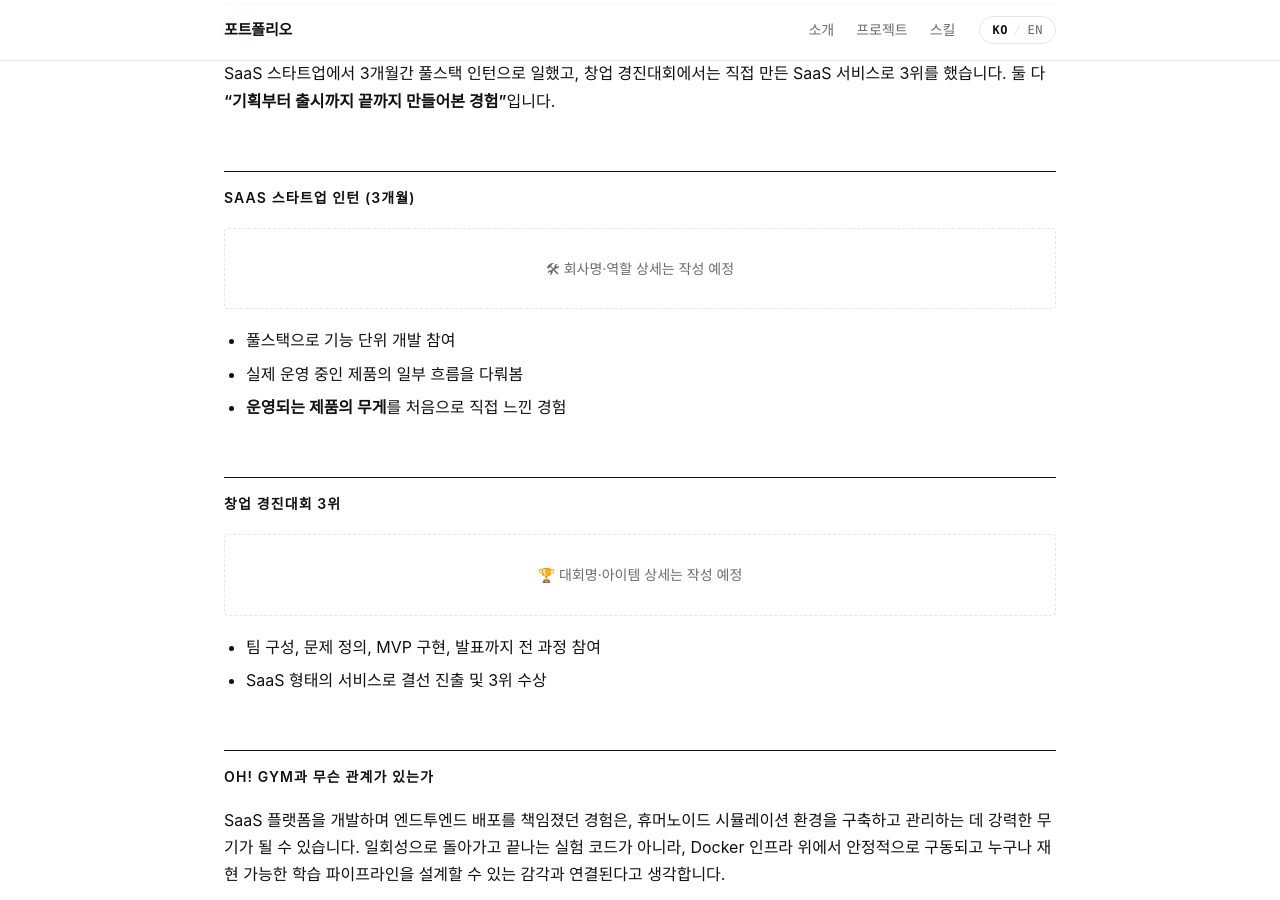
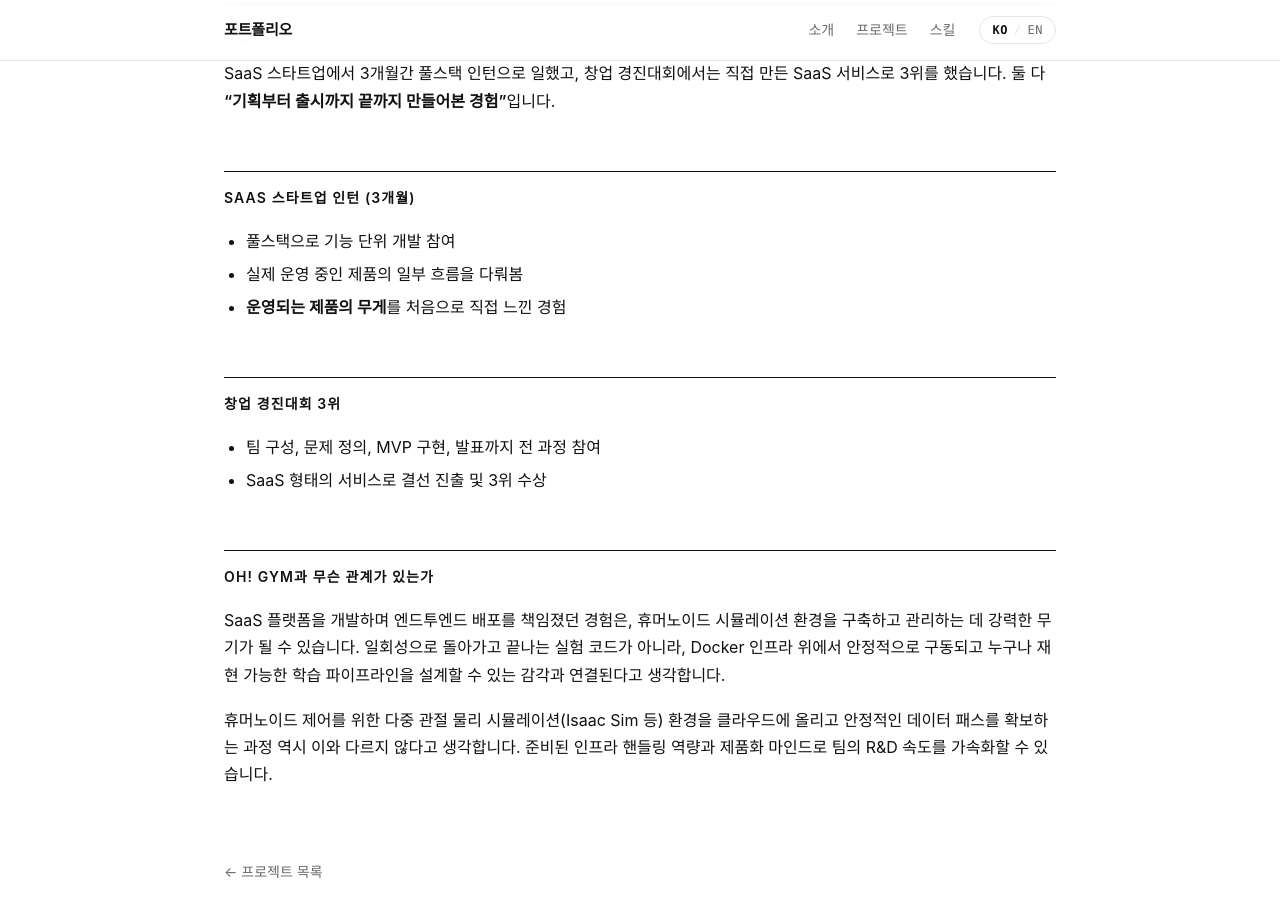
Before and after one commit to wang-gw/portfolio, a Jekyll site: the page built from _projects/saas.md, in a window 1280 px wide and 900 px high, scrolled down 387 px. Built offline with Jekyll 4.4.1, drawn with Linux system fonts in a browser that asks for light colours; some web fonts are replaced.

Commit message:
Update saas.md

```diff
--- a/_projects/saas.md
+++ b/_projects/saas.md
@@ -15,15 +15,11 @@ SaaS 스타트업에서 3개월간 풀스택 인턴으로 일했고, 창업 경
 
 ## SaaS 스타트업 인턴 (3개월)
 
-<p class="stub">🛠 회사명·역할 상세는 작성 예정</p>
-
 - 풀스택으로 기능 단위 개발 참여
 - 실제 운영 중인 제품의 일부 흐름을 다뤄봄
 - **운영되는 제품의 무게**를 처음으로 직접 느낀 경험
 
 ## 창업 경진대회 3위
-
-<p class="stub">🏆 대회명·아이템 상세는 작성 예정</p>
 
 - 팀 구성, 문제 정의, MVP 구현, 발표까지 전 과정 참여
 - SaaS 형태의 서비스로 결선 진출 및 3위 수상
```
